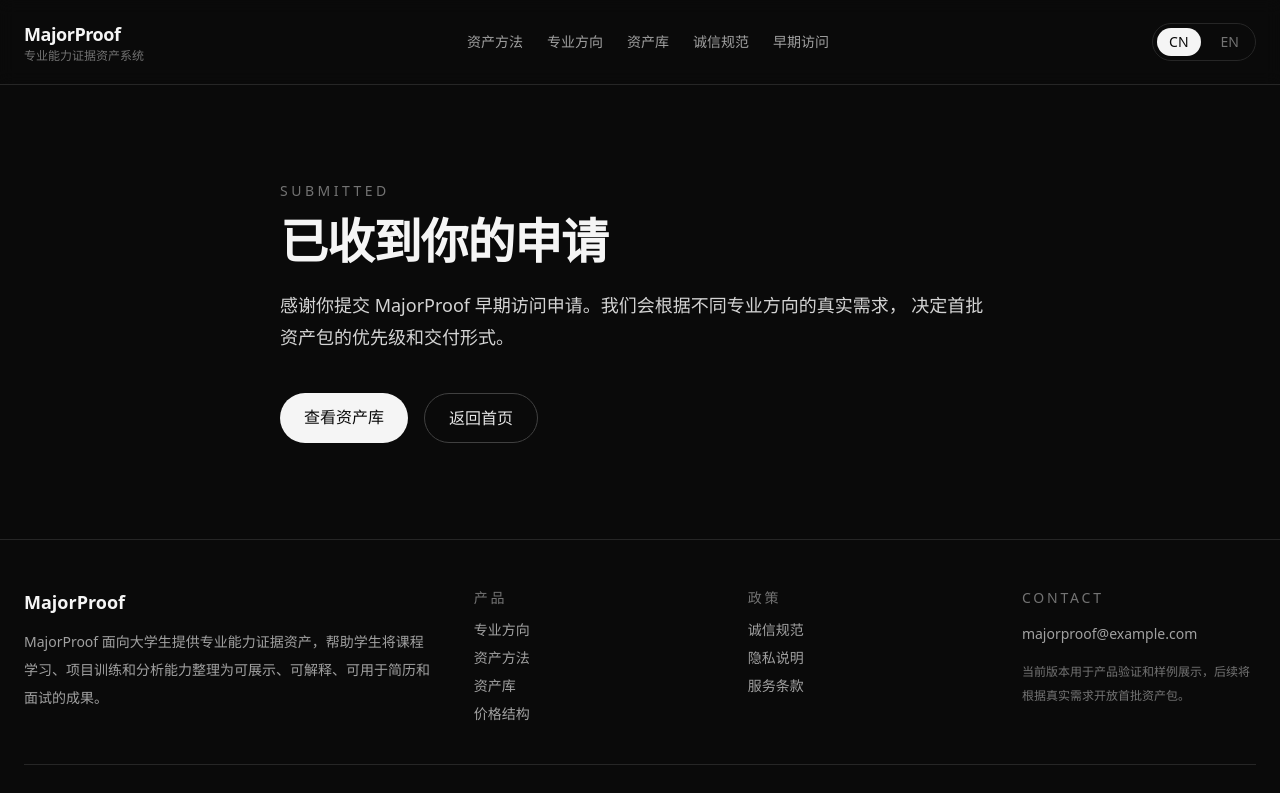
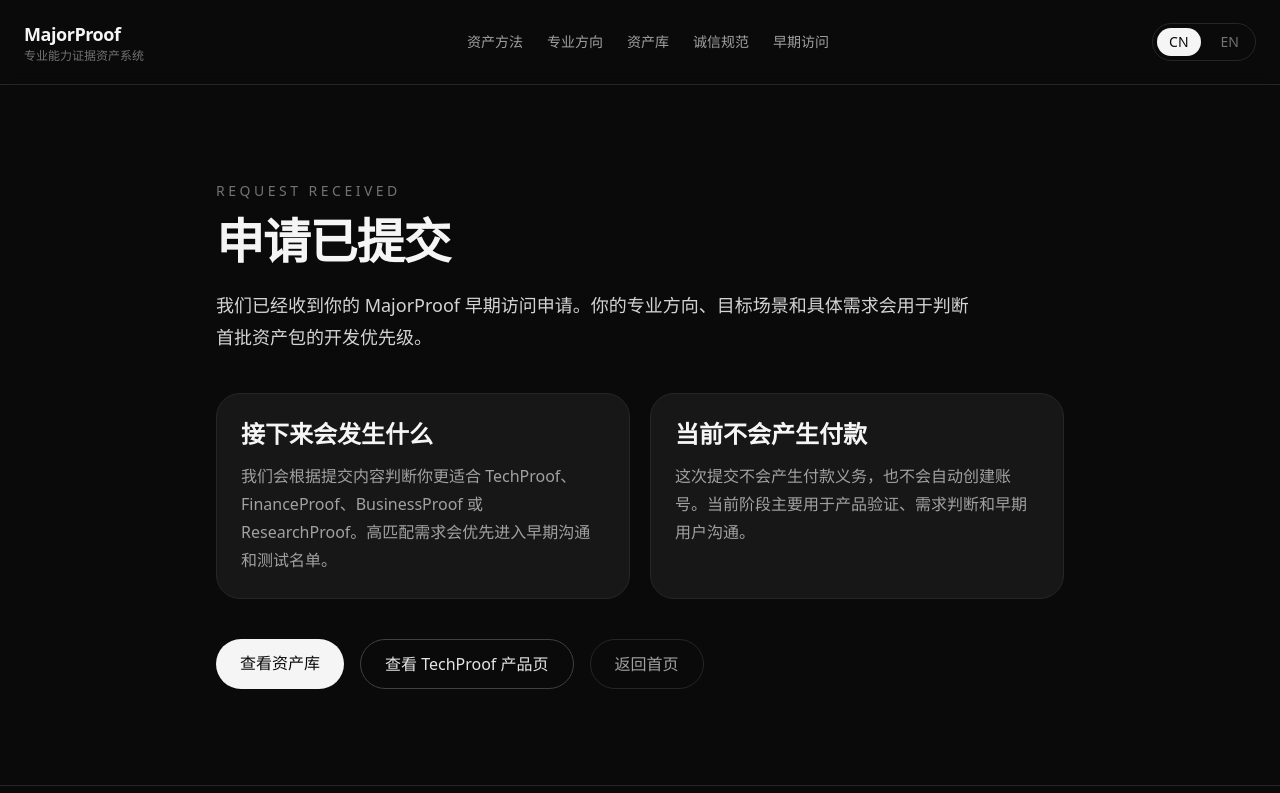
Before and after one commit to Acthelion/majorproof-web, a Next.js app: page /request-access/thanks in a window 1280 px wide. Shown: the top 793 px of the page. Built offline with nearby package versions, Linux system fonts and the light colour scheme.

Commit message:
Fix Chinese request access thanks page

```diff
--- a/src/app/request-access/thanks/page.tsx
+++ b/src/app/request-access/thanks/page.tsx
@@ -6,19 +6,34 @@
     <main className="min-h-screen bg-neutral-950 text-neutral-100">
       <SiteNav locale="zh" />
 
-      <section className="mx-auto max-w-3xl px-6 py-24">
+      <section className="mx-auto flex min-h-[70vh] max-w-4xl flex-col justify-center px-6 py-24">
         <p className="mb-4 text-sm uppercase tracking-[0.25em] text-neutral-500">
-          Submitted
+          Request Received
         </p>
 
         <h1 className="text-5xl font-semibold tracking-tight">
-          已收到你的申请
+          申请已提交
         </h1>
 
-        <p className="mt-6 text-lg leading-8 text-neutral-300">
-          感谢你提交 MajorProof 早期访问申请。我们会根据不同专业方向的真实需求，
-          决定首批资产包的优先级和交付形式。
+        <p className="mt-6 max-w-3xl text-lg leading-8 text-neutral-300">
+          我们已经收到你的 MajorProof 早期访问申请。你的专业方向、目标场景和具体需求会用于判断首批资产包的开发优先级。
         </p>
+
+        <div className="mt-10 grid gap-5 md:grid-cols-2">
+          <div className="rounded-3xl border border-neutral-800 bg-neutral-900 p-6">
+            <h2 className="mb-3 text-2xl font-semibold">接下来会发生什么</h2>
+            <p className="leading-7 text-neutral-400">
+              我们会根据提交内容判断你更适合 TechProof、FinanceProof、BusinessProof 或 ResearchProof。高匹配需求会优先进入早期沟通和测试名单。
+            </p>
+          </div>
+
+          <div className="rounded-3xl border border-neutral-800 bg-neutral-900 p-6">
+            <h2 className="mb-3 text-2xl font-semibold">当前不会产生付款</h2>
+            <p className="leading-7 text-neutral-400">
+              这次提交不会产生付款义务，也不会自动创建账号。当前阶段主要用于产品验证、需求判断和早期用户沟通。
+            </p>
+          </div>
+        </div>
 
         <div className="mt-10 flex flex-col gap-4 sm:flex-row">
           <a
@@ -29,8 +44,15 @@
           </a>
 
           <a
+            href="/product/techproof-ai-document-review"
+            className="rounded-full border border-neutral-700 px-6 py-3 text-center font-medium text-neutral-200 transition hover:border-neutral-500 hover:text-white"
+          >
+            查看 TechProof 产品页
+          </a>
+
+          <a
             href="/"
-            className="rounded-full border border-neutral-700 px-6 py-3 text-center font-medium text-neutral-200 transition hover:border-neutral-500 hover:text-white"
+            className="rounded-full border border-neutral-800 px-6 py-3 text-center font-medium text-neutral-400 transition hover:border-neutral-600 hover:text-neutral-200"
           >
             返回首页
           </a>
```
